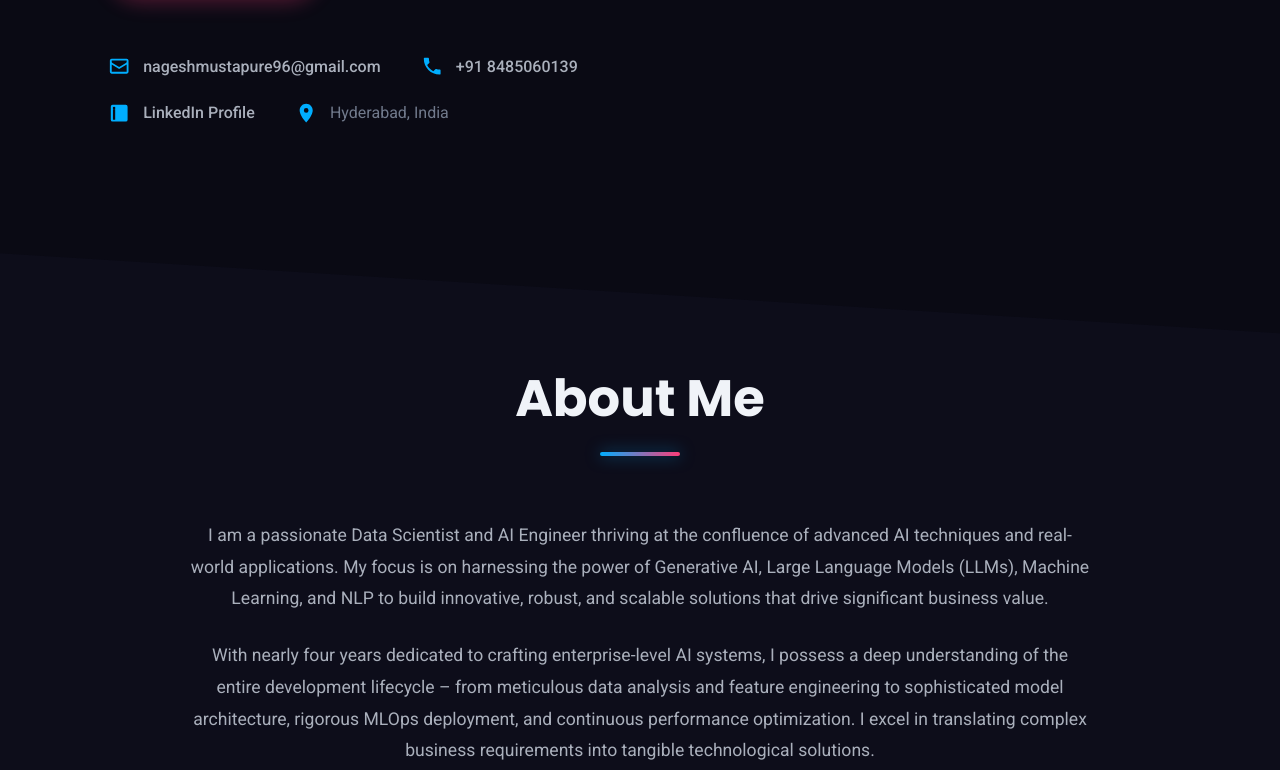
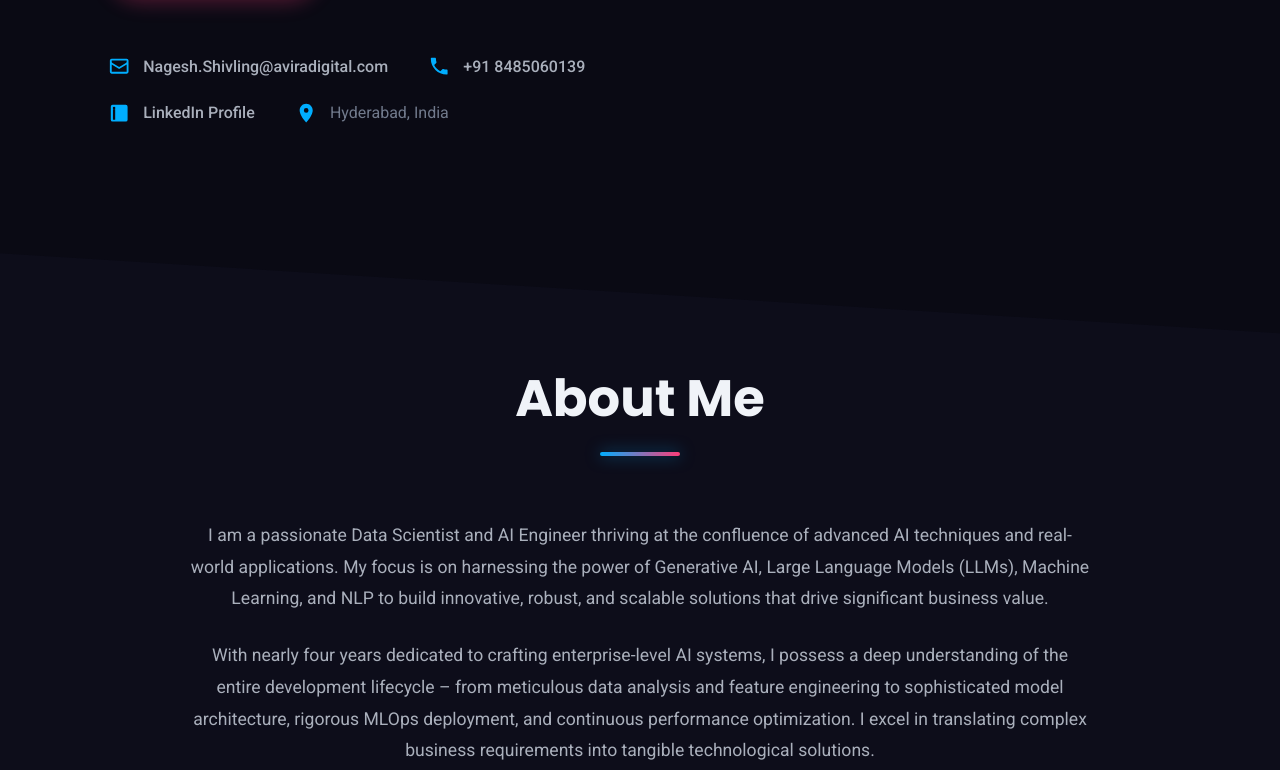
Before and after one commit to nageshmustapure/nageshmustapure.github.io, a plain HTML site: page index.html in a window 1280 px wide. Shown: the part 897-1667 px from the top of the page. Drawn offline with Linux system fonts and the light colour scheme.

Commit message:
Updated mail id to avira mail id

```diff
--- a/index.html
+++ b/index.html
@@ -697,7 +697,7 @@
                         <a href="#projects" class="btn btn-secondary">View My Work</a>
                     </div>
                     <div class="contact-info">
-                         <p><svg class="icon-svg"><use xlink:href="#icon-email"></use></svg><a href="mailto:nageshmustapure96@gmail.com">nageshmustapure96@gmail.com</a></p>
+                         <p><svg class="icon-svg"><use xlink:href="#icon-email"></use></svg><a href="mailto:Nagesh.Shivling@aviradigital.com">Nagesh.Shivling@aviradigital.com</a></p>
                          <p><svg class="icon-svg"><use xlink:href="#icon-phone"></use></svg><a href="tel:+918485060139">+91 8485060139</a></p>
                          <p><svg class="icon-svg"><use xlink:href="#icon-linkedin"></use></svg><a href="https://linkedin.com/in/nageshmustapure" target="_blank" rel="noopener noreferrer">LinkedIn Profile</a></p>
                          <p><svg class="icon-svg"><use xlink:href="#icon-location"></use></svg>Hyderabad, India</p>
@@ -962,7 +962,7 @@
                                  <svg class="icon-svg"><use xlink:href="#icon-email"></use></svg>
                                  <div class="detail-content">
                                      <span class="detail-label">Email</span>
-                                     <span class="detail-value"><a href="mailto:nageshmustapure96@gmail.com">nageshmustapure96@gmail.com</a></span>
+                                     <span class="detail-value"><a href="mailto:Nagesh.Shivling@aviradigital.com">Nagesh.Shivling@aviradigital.com</a></span>
                                  </div>
                              </div>
                              <div class="detail-item">
@@ -1029,7 +1029,7 @@
                      <a href="https://linkedin.com/in/nageshmustapure" target="_blank" rel="noopener noreferrer" aria-label="LinkedIn Profile" title="LinkedIn"><svg class="icon-svg"><use xlink:href="#icon-linkedin"></use></svg></a>
                      <a href="https://github.com/NageshMustapure" target="_blank" rel="noopener noreferrer" aria-label="GitHub Profile" title="GitHub"><svg class="icon-svg"><use xlink:href="#icon-github"></use></svg></a>
                      <a href="[YOUR_MEDIUM_LINK_HERE]" target="_blank" rel="noopener noreferrer" aria-label="Medium Articles" title="Medium Articles"><svg class="icon-svg"><use xlink:href="#icon-article"></use></svg></a>
-                      <a href="mailto:nageshmustapure96@gmail.com" aria-label="Email Nagesh" title="Send Email"><svg class="icon-svg"><use xlink:href="#icon-email"></use></svg></a>
+                      <a href="mailto:Nagesh.Shivling@aviradigital.com" aria-label="Email Nagesh" title="Send Email"><svg class="icon-svg"><use xlink:href="#icon-email"></use></svg></a>
                  </div>
                 <p>© <span id="current-year"></span> Nagesh Mustapure. All rights reserved.</p>
                 <p>Designed & Built with <span class="heart">&hearts;</span> and Generative AI assistance.</p>
```
